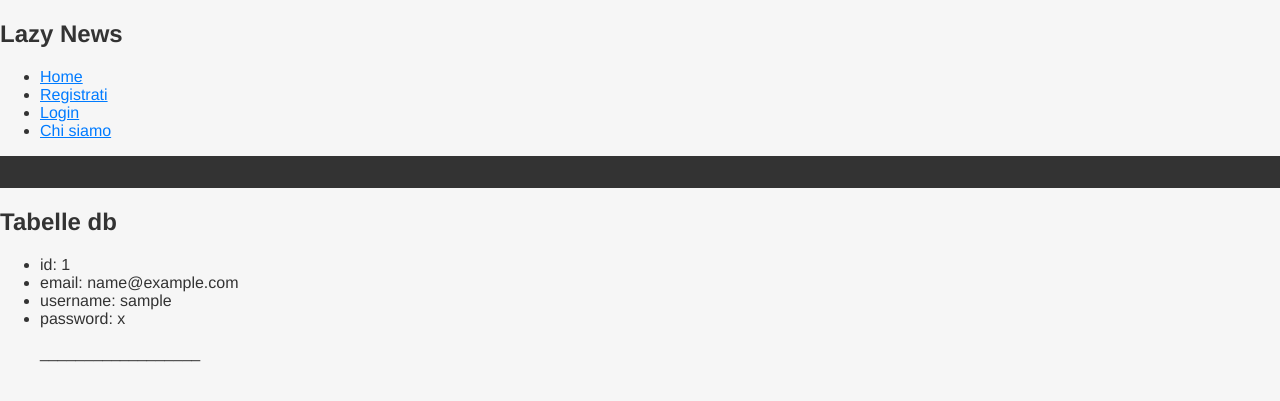
After one commit to Marcovo93/lazynews, a Flask app: page /auth/sqlite in a window 1280 px wide. The commit adds this page. Shown: the top 401 px of the page. Run offline with Flask 3, Linux system fonts and the light colour scheme; tables that the repository leaves empty hold one stand-in row (values such as "Sample post").

Commit message:
Rev code

```diff
--- a/web/auth/auth.py
+++ b/web/auth/auth.py
@@ -10,12 +10,15 @@ bp = Blueprint('auth', __name__, url_prefix='/auth')
 @bp.route('/register', methods=('GET', 'POST'))
 def register():
     if request.method == 'POST':
+        email = request.form['email']
         username = request.form['username']
         password = request.form['password']
         db = get_db()
         error = None
 
-        if not username:
+        if not email:
+            error = 'Email richiesto'
+        elif not username:
             error = 'Username richiesto'
         elif not password:
             error = 'Password richiesta'
@@ -23,8 +26,8 @@ def register():
         if error is None:
             try:
                 db.execute(
-                    "INSERT INTO user (username, password) VALUES (?, ?)",
-                    (username, generate_password_hash(password)),
+                    'INSERT INTO users (email, username, password) VALUES (?, ?, ?)',
+                    (email, username, password),
                 )
                 db.commit()
             except db.IntegrityError:
@@ -45,20 +48,20 @@ def login():
         db = get_db()
         error = None
         user = db.execute(
-            'SELECT * FROM user WHERE username = ?', (username,)
+            'SELECT * FROM users WHERE username = ?', (username,)
         ).fetchone()
 
-    if user is None:
-        error = 'Username errato.'
-    elif not check_password_hash(user['password'], password):
-        error = 'Password errata'
+        if user is None:
+            error = 'Username errato.'
+        elif not check_password_hash(user['password'], password):
+            error = 'Password errata'
 
-        if error is None:
-            session.clear()
-            session['user_id'] = user['id']
-            return redirect(url_for('index'))
+            if error is None:
+                session.clear()
+                session['user_id'] = user['id']
+                return redirect(url_for('index'))
 
-        flash(error)
+            flash(error)
 
     return render_template('login.html')
 
@@ -87,3 +90,12 @@ def login_required(view):
             return redirect(url_for('auth.login'))
         return view(**kwargs)
     return wrapped_view
+
+
+@bp.route('/sqlite')
+def select_table():
+    db = get_db()
+    table_sqlite = db.execute(
+        'SELECT * FROM users'
+    ).fetchall()
+    return render_template('sqlite.html', utenti=table_sqlite)
--- a/web/db/db.py
+++ b/web/db/db.py
@@ -9,7 +9,7 @@ def get_db():
             current_app.config['DATABASE'],
             detect_types=sqlite3.PARSE_DECLTYPES
         )
-        g.db.row_factory = sqlite3.row
+        g.db.row_factory = sqlite3.Row
         return g.db
 
 def close_db(e=None):
@@ -20,7 +20,7 @@ def close_db(e=None):
 
 def init_db():
     db = get_db()
-    with current_app.open_resource('schema.sql') as f:
+    with current_app.open_resource('db/schema.sql') as f:
         db.executescript(f.read().decode('utf8'))
 
 @click.command('init-db')
--- a/web/db/schema.sql
+++ b/web/db/schema.sql
@@ -4,8 +4,9 @@ DROP TABLE IF EXISTS comments;
 
 CREATE TABLE users (
     id INTEGER PRIMARY KEY AUTOINCREMENT,
+    email TEXT NOT NULL,
     username TEXT UNIQUE NOT NULL,
-    password TEXT NOT NULL,
+    password TEXT NOT NULL
 );
 
 CREATE TABLE post (
@@ -14,7 +15,7 @@ CREATE TABLE post (
     created TIMESTAMP NOT NULL DEFAULT CURRENT_TIMESTAMP,
     title TEXT NOT NULL,
     body TEXT NOT NULL,
-    FOREIGN KEY (author_id) REFERENCES user (id)
+    FOREIGN KEY (author_id) REFERENCES users (id)
 );
 
 
--- a/web/main.py
+++ b/web/main.py
@@ -1,8 +1,8 @@
-# web/main.py
-
-from web.auth.auth import bp
+from auth.auth import bp
+from db import db
 import os
 from flask import Flask, render_template
+from blog import bpb
 
 
 def create_app(test_config=None):
@@ -10,8 +10,13 @@ def create_app(test_config=None):
 
     app.config.from_mapping(
         SECRET_KEY='fox',
-        DATABASE=os.path.join(app.instance_path, 'flaskr.sqlite'),
+        DATABASE=os.path.join(app.instance_path, 'lazynews.sqlite'),
     )
+    app.debug = True
+
+    with app.app_context():
+        db.init_db()
+
 
     if test_config is None:
         app.config.from_pyfile('config.py', silent=True)
@@ -24,11 +29,14 @@ def create_app(test_config=None):
         pass
 
     # importa e inizializza il modulo db QUI dentro, dopo aver creato app
-    from db import db
+    #registra iil Blueprint --> app.register_blueprint(bp)
     db.init_app(app)
     app.register_blueprint(bp)
+    app.register_blueprint(bpb)
+    app.add_url_rule('/', endpoint='index')
 
-    @app.route("/")
+
+    @app.route("/home")
     def home():
         return render_template("home.html")
 
@@ -49,4 +57,4 @@ def create_app(test_config=None):
 # entry point per "python web/main.py"
 if __name__ == "__main__":
     app = create_app()
-    app.run(debug=True)
+    app.run(host="0.0.0.0", port=5001, debug=True)
--- /dev/null
+++ b/web/static/style.css
@@ -0,0 +1,27 @@
+body {
+    font-family: 'Helvetica', sans-serif;
+    background-color: #f6f6f6;
+    color: #333;
+    margin: 0;
+    padding: 0;
+}
+
+header {
+    background-color: #333;
+    color: white;
+    padding: 1rem;
+    text-align: center;
+}
+
+a {
+    color: #007bff;
+    text-decoratin; none;
+}
+
+a:hover {
+    text-decoration: underline;
+}
+
+p {
+    font-family: 'Helvetica', sans-serif;
+}
--- a/web/templates/about.html
+++ b/web/templates/about.html
@@ -1,7 +1,7 @@
 {% extends 'base.html'%}
 
 {% block header %}
-    <h1>{% block title%}Chi siamo{% endblock%}</h1>
+    <h1>{% block title %}Chi siamo{% endblock %}</h1>
 {% endblock %}
 
 {% block content %}
--- /dev/null
+++ b/web/templates/sqlite.html
@@ -0,0 +1,19 @@
+{% extends 'base.html' %}
+
+<body>
+    {% block content %}
+        <h1 class="style.css">Tabelle db</h1>
+        <ul>
+            {% for t in utenti%}
+                <li>id: {{ t['id'] }}</li>
+                <li>email: {{ t['email'] }}</li>
+                <li>username: {{ t['username'] }}</li>
+                <li>password: {{ t['password'] }}</li>
+                <p>__________________</p>
+            {% else %}
+                <li>Nessun utente trovato</li>
+            {% endfor %}
+        </ul>
+    {% endblock %}
+</body>
+</html>
```
Also changed, not shown: web/blog.py (added, +17 -0 lines), web/templates/blog/index.html (added, +28 -0 lines), web/templates/register.html (+10 -4 lines), instance/lazynews.sqlite (added).
